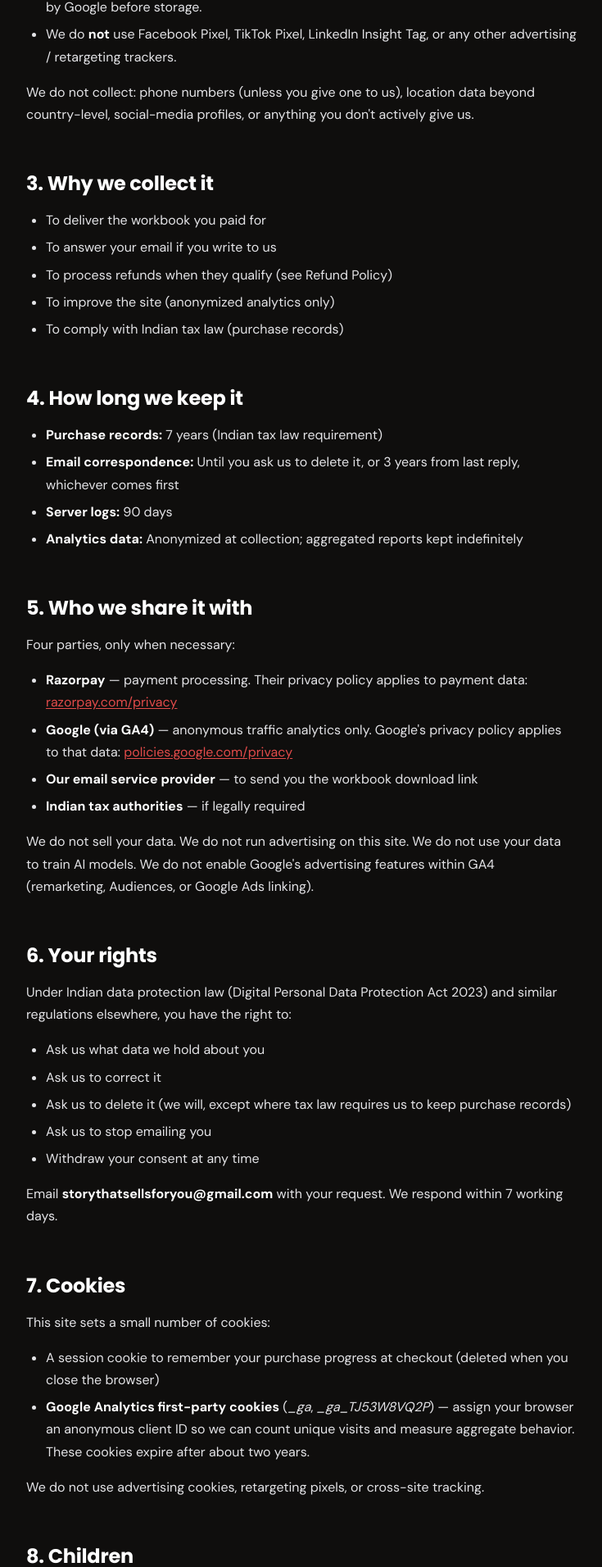
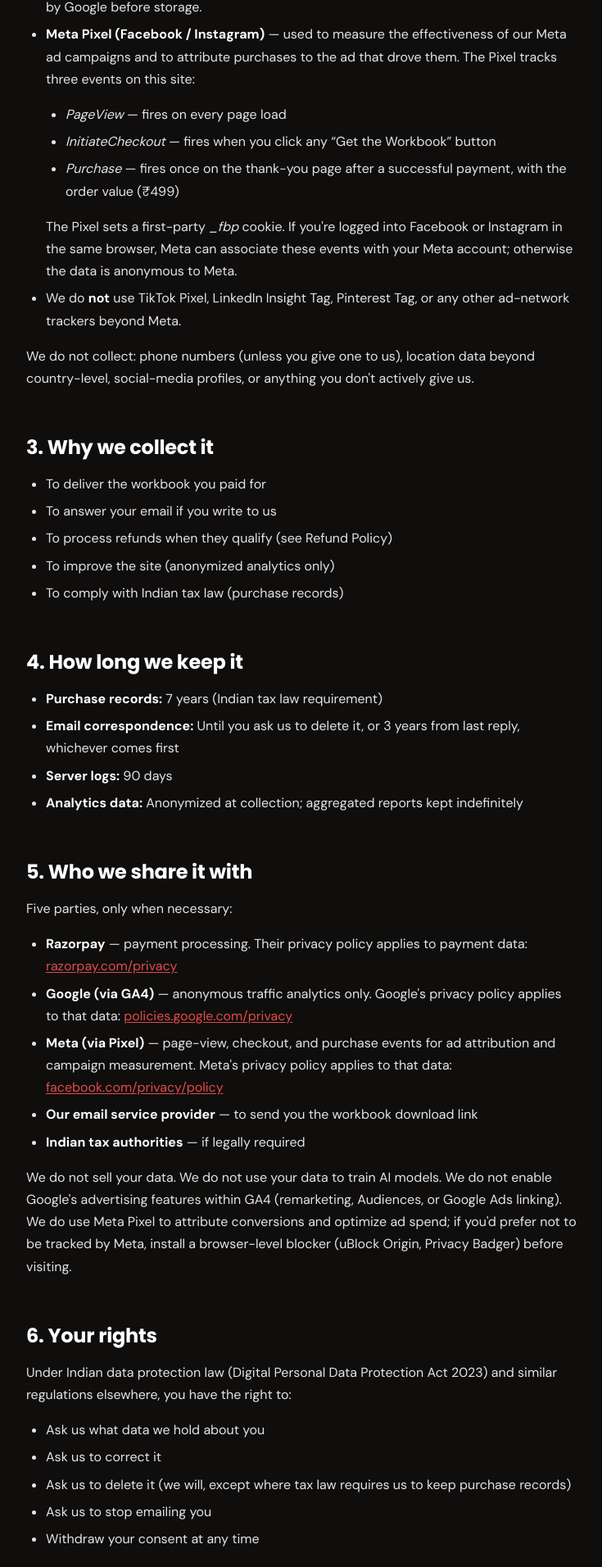
Before and after one commit to ap1995o7-alt/storysells, a Next.js app: page /privacy in a window 1280 px wide. Shown: the part 1494-3406 px from the top of the page at 82% size, without its empty margins (272-1007 px from the left). Built offline with nearby package versions, Linux system fonts and the light colour scheme.

Commit message:
add Meta Pixel (950228787793124) base code + InitiateCheckout on CTA + Purchase event on /thank-you (gated by razorpay_payment_id); update privacy policy to disclose Meta Pixel, _fbp cookie, and ad-attribution data sharing with Meta

```diff
--- a/app/layout.tsx
+++ b/app/layout.tsx
@@ -38,6 +38,7 @@
 });
 
 const GA_ID = "G-TJ53W8VQ2P";
+const META_PIXEL_ID = "950228787793124";
 
 export const metadata: Metadata = {
   metadataBase: new URL("https://thatstorysells.in"),
@@ -96,6 +97,34 @@
             gtag('config', '${GA_ID}');
           `}
         </Script>
+
+        {/* Meta Pixel base code. PageView fires automatically on init.
+            InitiateCheckout and Purchase events are fired manually from
+            buy-button.tsx and the /thank-you page. */}
+        <Script id="meta-pixel" strategy="afterInteractive">
+          {`
+            !function(f,b,e,v,n,t,s)
+            {if(f.fbq)return;n=f.fbq=function(){n.callMethod?
+            n.callMethod.apply(n,arguments):n.queue.push(arguments)};
+            if(!f._fbq)f._fbq=n;n.push=n;n.loaded=!0;n.version='2.0';
+            n.queue=[];t=b.createElement(e);t.async=!0;
+            t.src=v;s=b.getElementsByTagName(e)[0];
+            s.parentNode.insertBefore(t,s)}(window,document,'script',
+            'https://connect.facebook.net/en_US/fbevents.js');
+            fbq('init', '${META_PIXEL_ID}');
+            fbq('track', 'PageView');
+          `}
+        </Script>
+        <noscript>
+          {/* eslint-disable-next-line @next/next/no-img-element */}
+          <img
+            height="1"
+            width="1"
+            style={{ display: "none" }}
+            src={`https://www.facebook.com/tr?id=${META_PIXEL_ID}&ev=PageView&noscript=1`}
+            alt=""
+          />
+        </noscript>
       </body>
     </html>
   );
--- a/app/privacy/page.tsx
+++ b/app/privacy/page.tsx
@@ -77,9 +77,32 @@
             truncated by Google before storage.
           </li>
           <li>
-            We do <strong>not</strong> use Facebook Pixel, TikTok Pixel,
-            LinkedIn Insight Tag, or any other advertising / retargeting
-            trackers.
+            <strong>Meta Pixel (Facebook / Instagram)</strong> — used to
+            measure the effectiveness of our Meta ad campaigns and to
+            attribute purchases to the ad that drove them. The Pixel
+            tracks three events on this site:
+            <ul>
+              <li>
+                <em>PageView</em> — fires on every page load
+              </li>
+              <li>
+                <em>InitiateCheckout</em> — fires when you click any
+                &ldquo;Get the Workbook&rdquo; button
+              </li>
+              <li>
+                <em>Purchase</em> — fires once on the thank-you page
+                after a successful payment, with the order value (₹499)
+              </li>
+            </ul>
+            The Pixel sets a first-party <em>_fbp</em> cookie. If
+            you&apos;re logged into Facebook or Instagram in the same
+            browser, Meta can associate these events with your Meta
+            account; otherwise the data is anonymous to Meta.
+          </li>
+          <li>
+            We do <strong>not</strong> use TikTok Pixel, LinkedIn
+            Insight Tag, Pinterest Tag, or any other ad-network trackers
+            beyond Meta.
           </li>
         </ul>
 
@@ -118,7 +141,7 @@
         </ul>
 
         <h2>5. Who we share it with</h2>
-        <p>Four parties, only when necessary:</p>
+        <p>Five parties, only when necessary:</p>
         <ul>
           <li>
             <strong>Razorpay</strong> — payment processing. Their privacy
@@ -144,6 +167,18 @@
             </a>
           </li>
           <li>
+            <strong>Meta (via Pixel)</strong> — page-view, checkout, and
+            purchase events for ad attribution and campaign measurement.
+            Meta&apos;s privacy policy applies to that data:{" "}
+            <a
+              href="https://www.facebook.com/privacy/policy"
+              target="_blank"
+              rel="noopener noreferrer"
+            >
+              facebook.com/privacy/policy
+            </a>
+          </li>
+          <li>
             <strong>Our email service provider</strong> — to send you the
             workbook download link
           </li>
@@ -152,10 +187,13 @@
           </li>
         </ul>
         <p>
-          We do not sell your data. We do not run advertising on this
-          site. We do not use your data to train AI models. We do not
-          enable Google&apos;s advertising features within GA4
-          (remarketing, Audiences, or Google Ads linking).
+          We do not sell your data. We do not use your data to train AI
+          models. We do not enable Google&apos;s advertising features
+          within GA4 (remarketing, Audiences, or Google Ads linking). We
+          do use Meta Pixel to attribute conversions and optimize ad
+          spend; if you&apos;d prefer not to be tracked by Meta, install
+          a browser-level blocker (uBlock Origin, Privacy Badger) before
+          visiting.
         </p>
 
         <h2>6. Your rights</h2>
@@ -193,10 +231,16 @@
             measure aggregate behavior. These cookies expire after about
             two years.
           </li>
+          <li>
+            <strong>Meta Pixel first-party cookie</strong> (<em>_fbp</em>)
+            — used to attribute conversions back to Meta ad campaigns.
+            Expires after 90 days.
+          </li>
         </ul>
         <p>
-          We do not use advertising cookies, retargeting pixels, or
-          cross-site tracking.
+          We do not use third-party advertising cookies, cross-site
+          tracking cookies, or retargeting pixels beyond the Meta Pixel
+          described above.
         </p>
 
         <h2>8. Children</h2>
--- a/app/thank-you/page.tsx
+++ b/app/thank-you/page.tsx
@@ -3,6 +3,7 @@
 import { ArrowLeft } from "lucide-react";
 import { BrandLogo } from "@/components/site/brand-logo";
 import { ReceiptId } from "./receipt-id";
+import { PurchaseTracker } from "./purchase-tracker";
 
 export const metadata: Metadata = {
   title: "You're in — Story Sells",
@@ -147,6 +148,7 @@
           </div>
 
           <ReceiptId />
+          <PurchaseTracker />
         </div>
       </section>
 
--- /dev/null
+++ b/app/thank-you/purchase-tracker.tsx
@@ -0,0 +1,25 @@
+"use client";
+
+import { useEffect } from "react";
+import { trackPurchase } from "@/lib/analytics";
+
+/**
+ * Fires the Meta Pixel `Purchase` event ONCE on mount, but only when
+ * there's a real Razorpay payment_id in the URL — so test visits or
+ * direct links to /thank-you don't pollute the conversion data.
+ */
+export function PurchaseTracker() {
+  useEffect(() => {
+    const params = new URLSearchParams(window.location.search);
+    const paymentId =
+      params.get("razorpay_payment_id") ??
+      params.get("razorpay_payment_link_id") ??
+      params.get("razorpay_payment_link_reference_id");
+
+    if (paymentId) {
+      trackPurchase();
+    }
+  }, []);
+
+  return null;
+}
--- a/components/site/buy-button.tsx
+++ b/components/site/buy-button.tsx
@@ -2,17 +2,17 @@
 
 import { cn } from "@/lib/utils";
 import type { ReactNode, MouseEventHandler } from "react";
+import { trackInitiateCheckout } from "@/lib/analytics";
 
 const RAZORPAY_PAYMENT_PAGE = "https://rzp.io/rzp/StorySells";
 
 /**
  * Single source of truth for "Get the Workbook" buttons across the page.
- * Redirects to the Razorpay hosted Payment Page.
- *
- * Spec calls this `handleCheckout()` — exporting both names.
+ * Fires Meta Pixel InitiateCheckout, then redirects to Razorpay.
  */
 export function handleBuy() {
   if (typeof window !== "undefined") {
+    trackInitiateCheckout();
     window.location.href = RAZORPAY_PAYMENT_PAGE;
   }
 }
--- /dev/null
+++ b/lib/analytics.ts
@@ -0,0 +1,44 @@
+/**
+ * Analytics helpers for Meta Pixel.
+ *
+ * These wrap calls to the global `fbq` (set up by the Pixel base code
+ * in app/layout.tsx) and quietly no-op if the script hasn't loaded
+ * yet — so calling them is always safe.
+ */
+
+declare global {
+  interface Window {
+    fbq?: (
+      event: string,
+      action: string,
+      params?: Record<string, unknown>,
+    ) => void;
+  }
+}
+
+export const META_PIXEL_ID = "950228787793124";
+
+const PRICE_INR = 499.0;
+const CURRENCY = "INR";
+
+/** Fire when the user clicks any "Get the Workbook" CTA. */
+export function trackInitiateCheckout(): void {
+  if (typeof window === "undefined") return;
+  if (typeof window.fbq !== "function") return;
+  window.fbq("track", "InitiateCheckout", {
+    value: PRICE_INR,
+    currency: CURRENCY,
+  });
+}
+
+/** Fire when the user lands on the thank-you page after a real Razorpay redirect. */
+export function trackPurchase(): void {
+  if (typeof window === "undefined") return;
+  if (typeof window.fbq !== "function") return;
+  window.fbq("track", "Purchase", {
+    value: PRICE_INR,
+    currency: CURRENCY,
+  });
+}
+
+export {};
```
